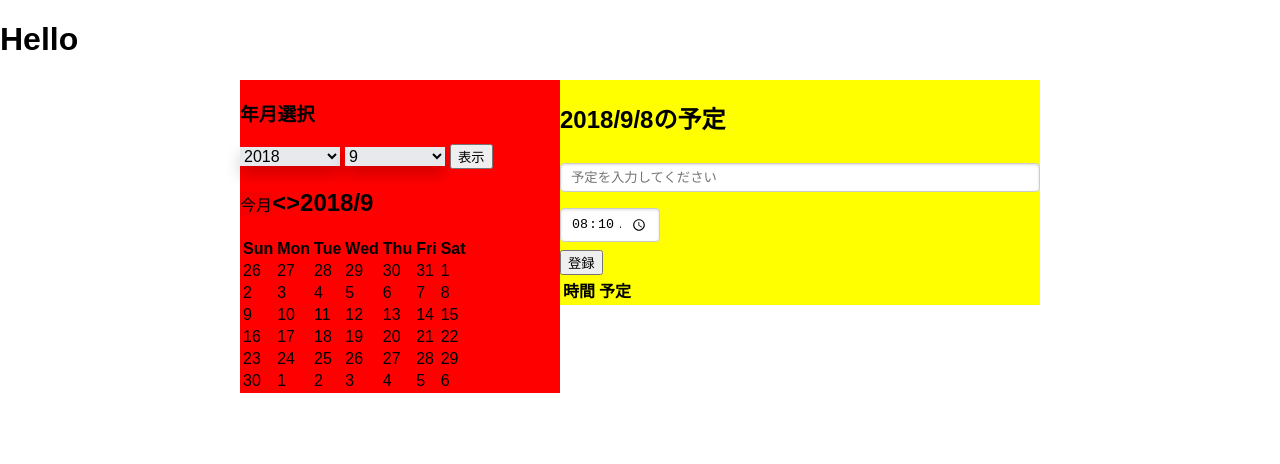
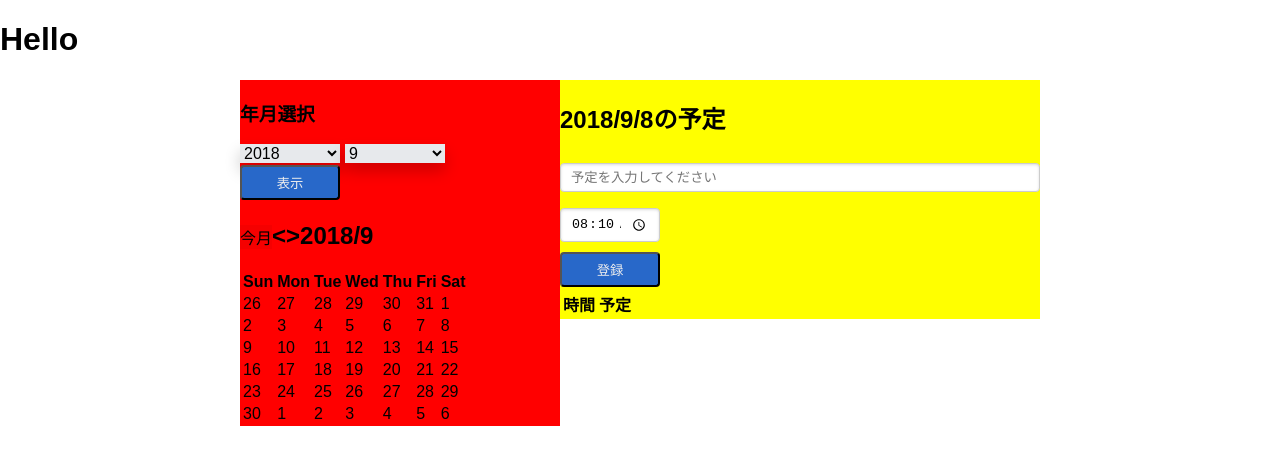
Before and after one commit to nargok/calender_app, a React (Create React App) app: page / in a window 1280 px wide. Shown: the top 464 px of the page. Built offline with nearby package versions, Linux system fonts and the light colour scheme.

Commit message:
ボタンのレイアウト変更

```diff
--- a/src/components/dropDown/dropDown.js
+++ b/src/components/dropDown/dropDown.js
@@ -1,4 +1,6 @@
 import React, { Component } from 'react';
+
+import '../../index.css';
 import './dropDown.css';
 
 class DropDown extends Component {
@@ -55,6 +57,7 @@ class DropDown extends Component {
     return (
       <div>
         <h3>年月選択</h3>
+        <div>
         <select name="year"
           className="dropdown-select"
           defaultValue={this.props.current.year}
@@ -67,7 +70,14 @@ class DropDown extends Component {
           onChange={this.handleChangeDropdown}>
           {month_items}
         </select>
-        <button onClick={this.handleDisplayButton}>表示</button>
+        </div>
+        <div>
+          <button
+            className="button"
+            onClick={this.handleDisplayButton}>
+            表示
+          </button>
+        </div>
       </div>
     )
   }
--- a/src/components/schedule/schedule.js
+++ b/src/components/schedule/schedule.js
@@ -1,6 +1,7 @@
 import React, { Component } from 'react'
 import _ from 'lodash';
 
+import '../../index.css';
 import './schedule.css';
 
 class Schedule extends Component {
@@ -84,7 +85,11 @@ class Schedule extends Component {
               required/>
           </div>
           <div>
-            <button onClick={() => this.handleRegisterButton(date)}>登録</button>
+            <button
+              className="button"
+              onClick={() => this.handleRegisterButton(date)}>
+              登録
+            </button>
           </div>
         </div>
         <table>
--- a/src/index.css
+++ b/src/index.css
@@ -21,15 +21,18 @@ body {
   width: 60%;
 }
 
-.dropdown-select {
-  background-color: #e7e9ec;
-  font-size: 16px;
-  border: none;
+.button {
+  display: inline-block;
+  width: 100px;
+  color: #eee;
+  background-color: rgb(40, 104, 201);
+  border-radius: 4px;
+  padding: 6px 12px;
+  text-decoration: none;
+  margin: 2px 0px;
   cursor: pointer;
-  min-width: 100px;
-  box-shadow: 0px 8px 16px 0px rgba(0, 0, 0, 0.2);
 }
 
-.dropdown_content {
-  color: #111;
+.button:hover {
+  opacity: 0.9;
 }
```
Also changed, not shown: src/components/schedule/schedule.css (line endings or trailing spaces).
